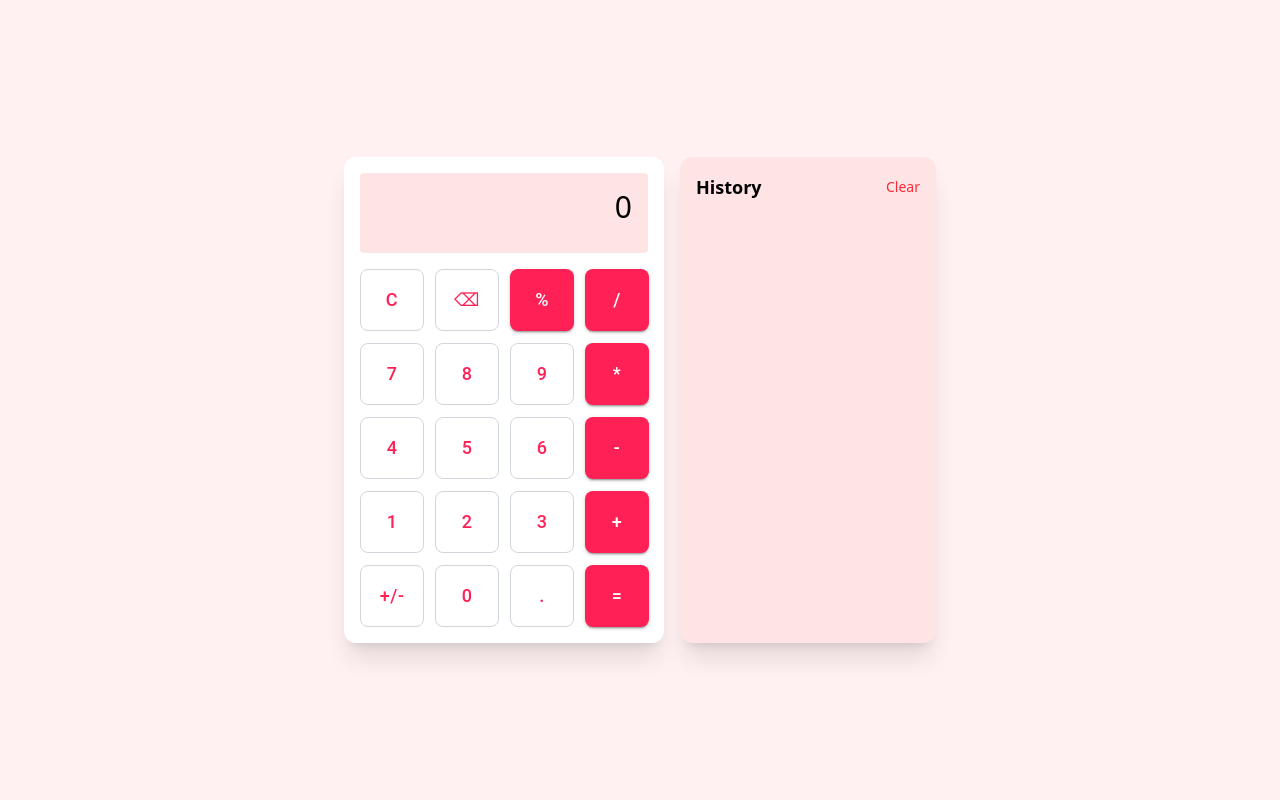
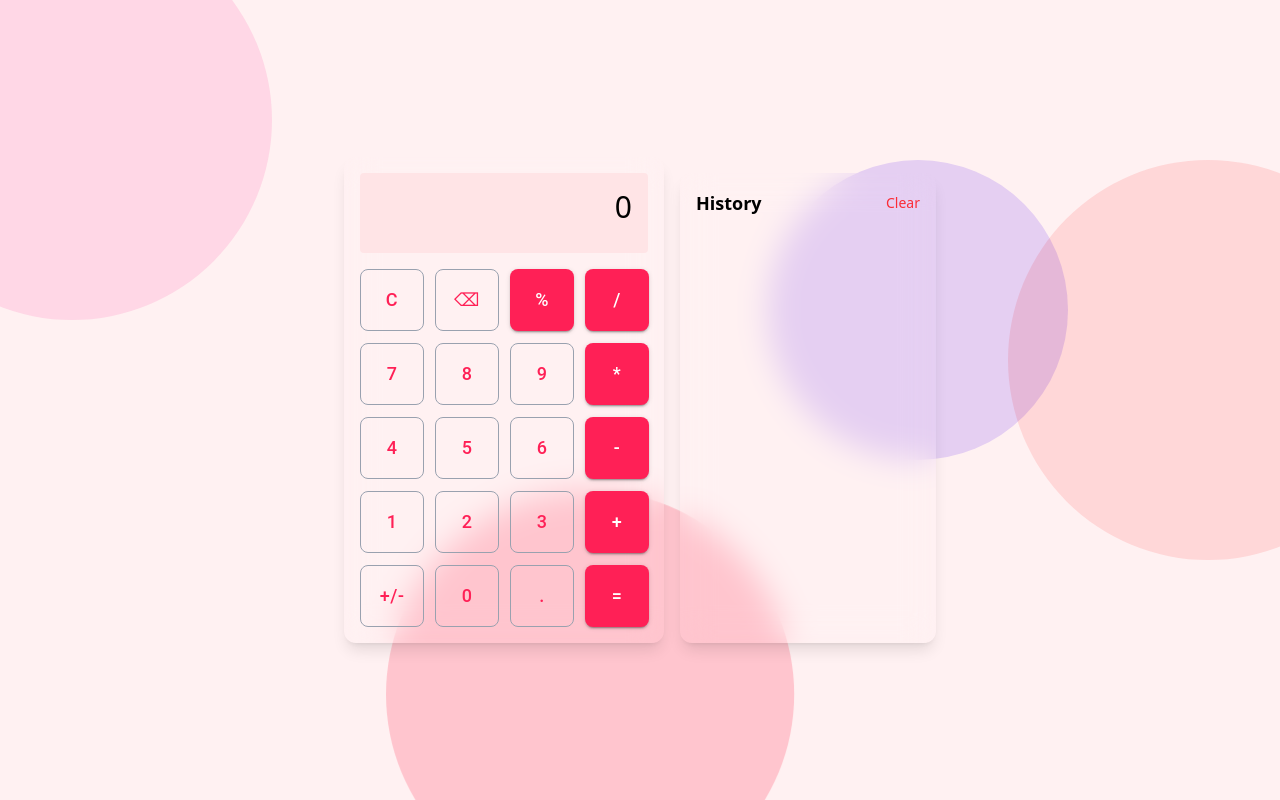
Before and after one commit to Nrhhmzh/calculator, a React (Vite) app: page / in a window 1280 px wide. Built offline with nearby package versions, Linux system fonts and the light colour scheme.

Commit message:
add blob animation and glassmorphism

```diff
--- a/src/App.jsx
+++ b/src/App.jsx
@@ -1,10 +1,20 @@
 import React from 'react'
+import './index.css';
 import Calculator from './components/Calculator'
 
 function App() {
+  return (
+    <div className="relative min-h-screen flex flex-col items-center justify-center gap-4 overflow-hidden bg-rose-50">
 
-  return (
-    <div className='min-h-screen flex flex-col items-center justify-center gap-4 transition-all bg-rose-50'>
+      {/* Blobs Background */}
+      <div className="absolute top-[-10%] left-[-10%] w-[400px] h-[400px] bg-pink-300 opacity-30 rounded-full mix-blend-multiply animate-blob-1"></div>
+
+      <div className="absolute top-[20%] right-[-10%] w-[400px] h-[400px] bg-red-300 opacity-30 rounded-full mix-blend-multiply animate-blob-2"></div>
+
+      <div className="absolute bottom-[-10%] left-[30%] w-[400px] h-[400px] bg-rose-400 opacity-30 rounded-full mix-blend-multiply animate-blob-3"></div>
+
+      <div className="absolute top-[20%] left-[60%] w-[300px] h-[300px] bg-violet-400 opacity-30 rounded-full mix-blend-multiply animate-blob-4"></div>
+
       {/* Calculator */}
       <Calculator />
     </div>
--- a/src/components/CalcButton.jsx
+++ b/src/components/CalcButton.jsx
@@ -12,7 +12,7 @@ function CalcButton({ label, onClick }) {
       className={`!text-lg !p-4 !rounded-lg !transition-colors duration-200
         ${isOperator
           ? '!bg-rose-500 hover:!bg-rose-600 !text-white'
-          : '!text-rose-500 hover:!bg-rose-50 !border-gray-300'}
+          : '!text-rose-500 hover:!bg-rose-50 !border-gray-400'}
       `}
       fullWidth
     >
--- a/src/components/Calculator.jsx
+++ b/src/components/Calculator.jsx
@@ -60,7 +60,7 @@ function Calculator() {
     return(
         <div className="flex gap-4">
             {/* Calcualtor Panel */}
-            <div className="w-80 bg-white rounded-xl shadow-xl p-4">
+            <div className="w-80 backdrop-blur-lg shadow-lg rounded-xl p-4">
                 {/*Output  */}
                 <div className='text-right text-3xl p-4 h-20 bg-rose-100 rounded mb-4 overflow-x-auto'>
                     {expression || result}
@@ -76,7 +76,7 @@ function Calculator() {
 
 
             {/* History Panel */}
-            <div className="w-64 bg-rose-100 rounded-xl shadow-xl p-4">
+            <div className="w-64 backdrop-blur-lg shadow-lg rounded-xl p-4 mt-4">
                 <div className='flex justify-between items-center mb-2'>
                     <h2 className="text-lg font-bold">History</h2>
                     <button
--- a/src/index.css
+++ b/src/index.css
@@ -3,3 +3,55 @@
 html {
     transition: background-color 0.3s ease;
 }
+
+@keyframes blob1 {
+    0%   { transform: translate(0, 0) scale(1); }
+    25%  { transform: translate(60px, -50px) scale(1.2); }
+    50%  { transform: translate(-40px, 30px) scale(0.9); }
+    75%  { transform: translate(20px, 60px) scale(1.1); }
+    100% { transform: translate(0, 0) scale(1); }
+  }
+
+  @keyframes blob2 {
+    0%   { transform: translate(0, 0) scale(1); }
+    25%  { transform: translate(-70px, -20px) scale(1.15); }
+    50%  { transform: translate(50px, 40px) scale(0.85); }
+    75%  { transform: translate(-30px, 10px) scale(1.1); }
+    100% { transform: translate(0, 0) scale(1); }
+  }
+
+  @keyframes blob3 {
+    0%   { transform: translate(0, 0) scale(1); }
+    25%  { transform: translate(30px, 70px) scale(1.1); }
+    50%  { transform: translate(-60px, -40px) scale(1); }
+    75%  { transform: translate(40px, -30px) scale(0.95); }
+    100% { transform: translate(0, 0) scale(1); }
+  }
+
+  @keyframes blob4 {
+    0%   { transform: translate(0, 0) scale(1); }
+    25%  { transform: translate(-50px, 60px) scale(1.05); }
+    50%  { transform: translate(20px, -70px) scale(1.1); }
+    75%  { transform: translate(-40px, 30px) scale(0.9); }
+    100% { transform: translate(0, 0) scale(1); }
+}
+
+.animate-blob-1 {
+    animation: blob1 70s infinite ease-in-out;
+    animation-delay: 100s;
+}
+
+.animate-blob-2 {
+    animation: blob2 70s infinite ease-in-out;
+    animation-delay: 100s;
+}
+
+.animate-blob-3 {
+    animation: blob3 70s infinite ease-in-out;
+    animation-delay: 100;
+}
+
+.animate-blob-4 {
+    animation: blob4 70s infinite ease-in-out;
+    animation-delay: 100s;
+}
```
